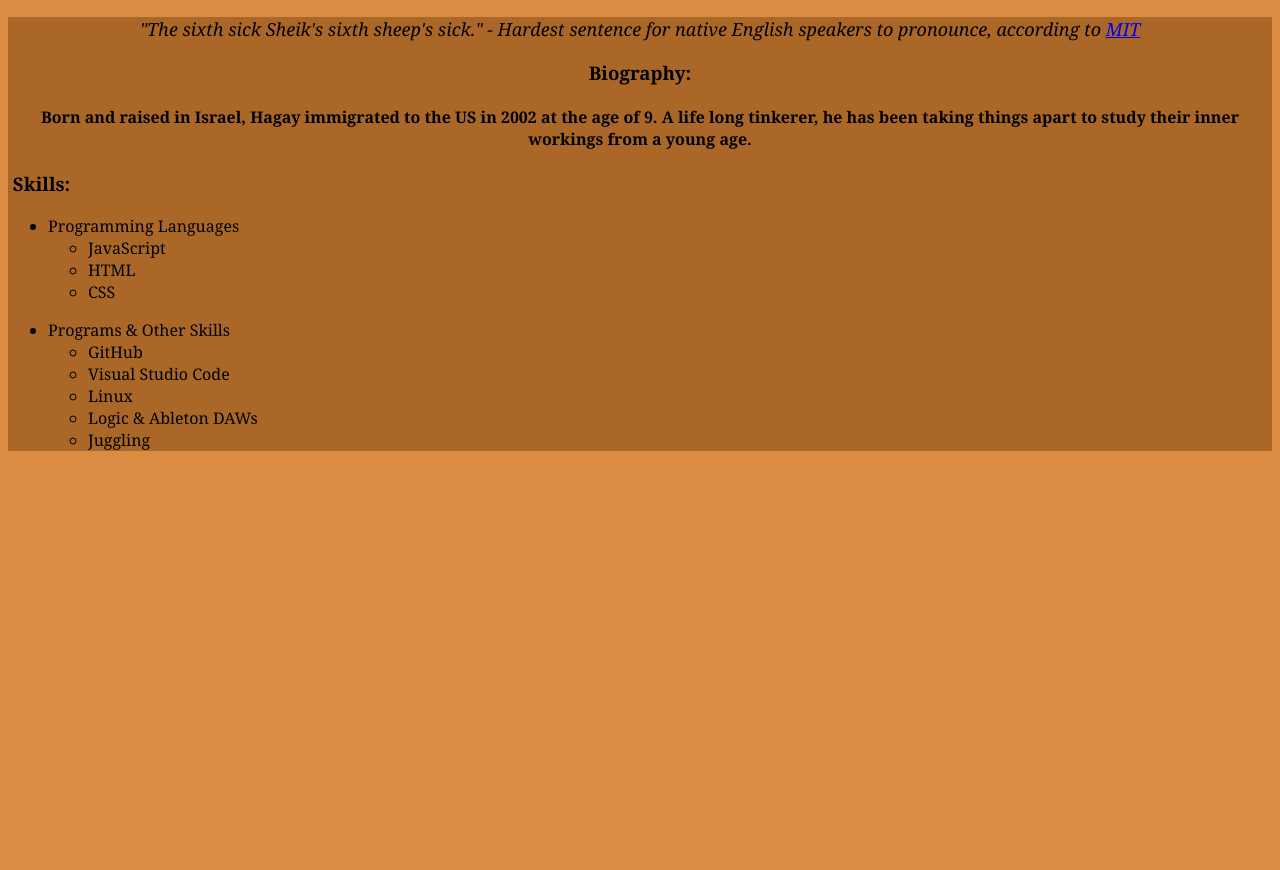
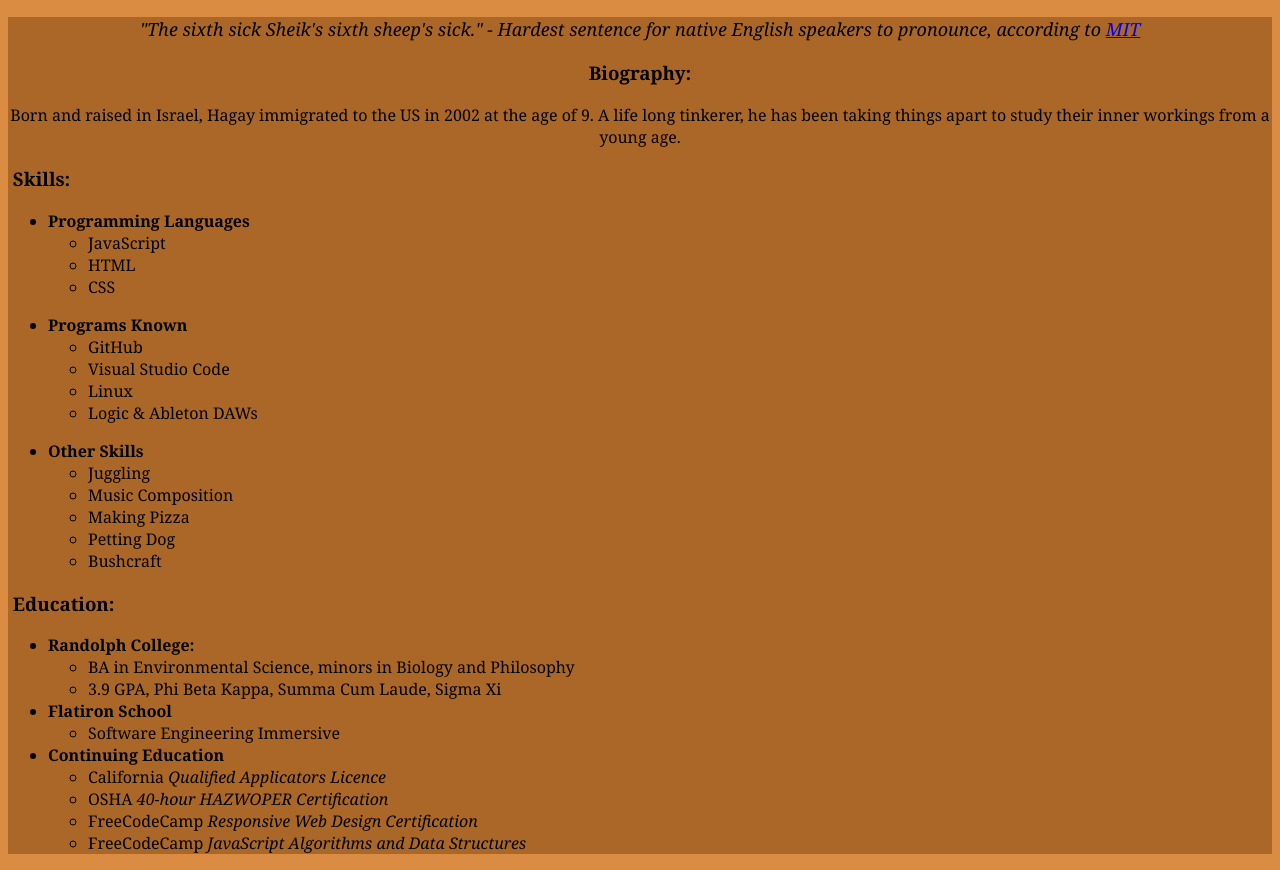
Before and after one commit to HagayHaut/my-personal-website, a plain HTML site: page index.html in a window 1280 px wide. Shown: the part 263-1133 px from the top of the page. Before the commit the page ends 800 px from the top, so only its background shows below. Drawn offline with Linux system fonts and the light colour scheme.

Commit message:
add content: skills & education

```diff
--- a/index.html
+++ b/index.html
@@ -10,15 +10,15 @@
       <h2 id="skills">| Software Engineer | Sound Engineer | Pizza Engineer |</h2>
     </header>
     <div id="content">
-      <p id="quote"><em>"The sixth sick Sheik's sixth sheep's sick."   - Hardest sentence for native English speakers to pronounce, according to <a href="https://www.cnet.com/news/mit-researchers-create-worlds-trickiest-tongue-twister/">MIT</a></em></p>
+      <p id="quote"><em>"The sixth sick Sheik's sixth sheep's sick."   - Hardest sentence for native English speakers to pronounce, according to <a href="https://www.cnet.com/news/mit-researchers-create-worlds-trickiest-tongue-twister/" target="_blank">MIT</a></em></p>
       <div id="bio">
         <h3>Biography:</h3>
-        <h4>Born and raised in Israel, Hagay immigrated to the US in 2002 at the age of 9. A life long tinkerer, he has been taking things apart to study their inner workings from a young age.</h4>
+        <p id="bio-content">Born and raised in Israel, Hagay immigrated to the US in 2002 at the age of 9. A life long tinkerer, he has been taking things apart to study their inner workings from a young age.</p>
       </div>
       <div id="lists">
         <h3>&nbsp;Skills:</h3>
         <ul>
-          <li>Programming Languages</li>
+          <li><b>Programming Languages</b></li>
             <ul>
               <li>JavaScript</li>
               <li>HTML</li>
@@ -26,17 +26,46 @@
            </ul>
         </ul>
         <ul>
-          <li>Programs & Other Skills</li>
+          <li><b>Programs Known</b></li>
            <ul>
             <li>GitHub</li>
             <li>Visual Studio Code</li>
             <li>Linux</li>
             <li>Logic & Ableton DAWs</li>
-            <li>Juggling</li>
           </ul>
         </ul>
+        <ul>
+          <li><b>Other Skills</b></li>
+            <ul>
+              <li>Juggling</li>
+              <li>Music Composition</li>
+              <li>Making Pizza</li>
+              <li>Petting Dog</li>
+              <li>Bushcraft</li>
+            </ul>
+        </ul>
       </div>
-
+      <div id="education">
+        <h3>&nbsp;Education:</h3>
+        <ul>
+          <li><b>Randolph College:</b></li>
+            <ul>
+              <li>BA in Environmental Science, minors in Biology and Philosophy</li>
+              <li>3.9 GPA, Phi Beta Kappa, Summa Cum Laude, Sigma Xi</li>
+            </ul>
+            <li><b>Flatiron School</b></li>
+              <ul>
+                <li>Software Engineering Immersive</li>
+              </ul>
+            <li><b>Continuing Education</b></li>
+              <ul>
+                <li>California <em>Qualified Applicators Licence</em></li>
+                <li>OSHA <em>40-hour HAZWOPER Certification</em></li>
+                <li>FreeCodeCamp <em>Responsive Web Design Certification</em></li>
+                <li>FreeCodeCamp <em>JavaScript Algorithms and Data Structures</em></li>
+              </ul>
+        </ul>
+      </div>
     </div>
       <script src="script.js"></script>
   </body>
```
